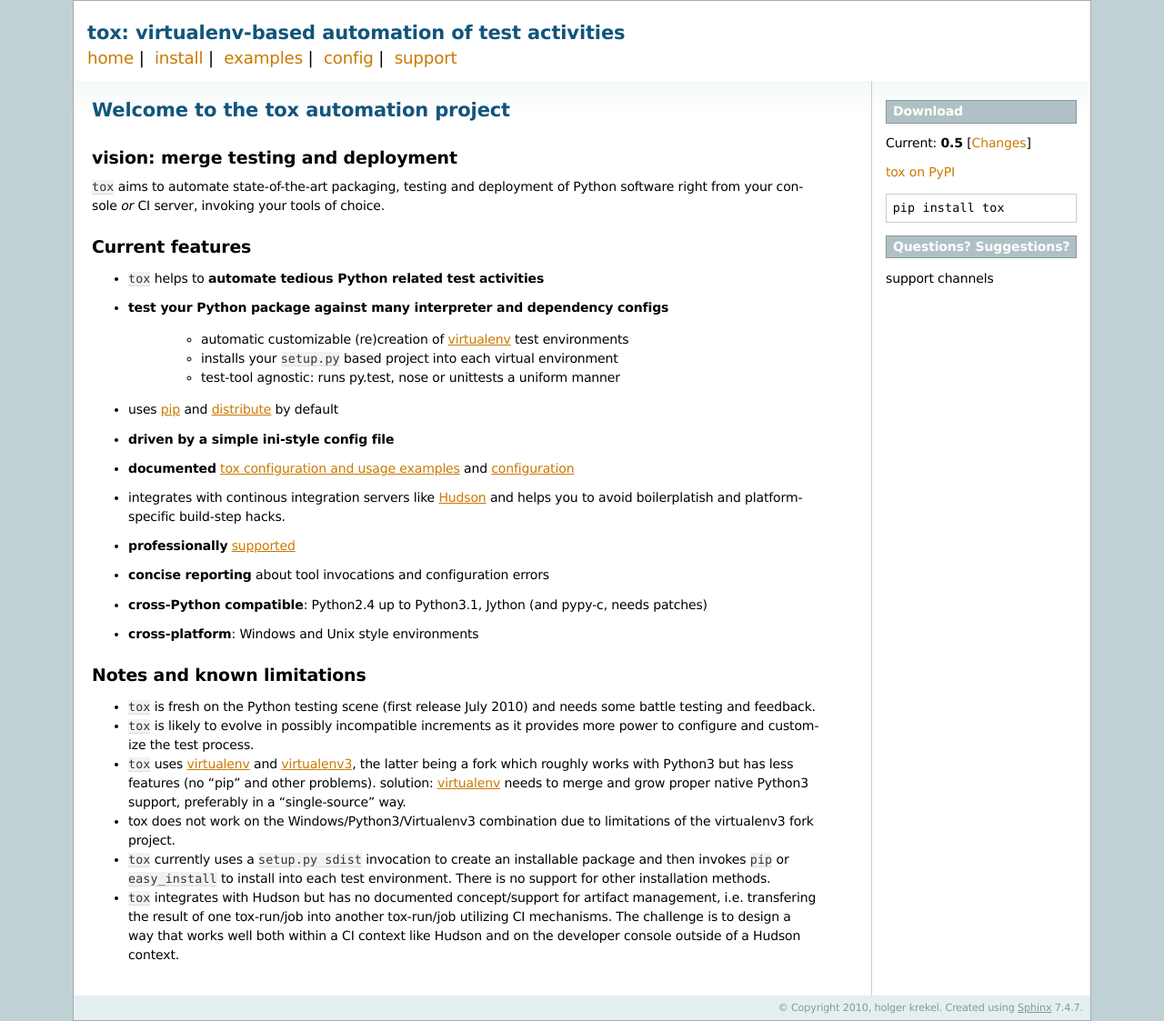
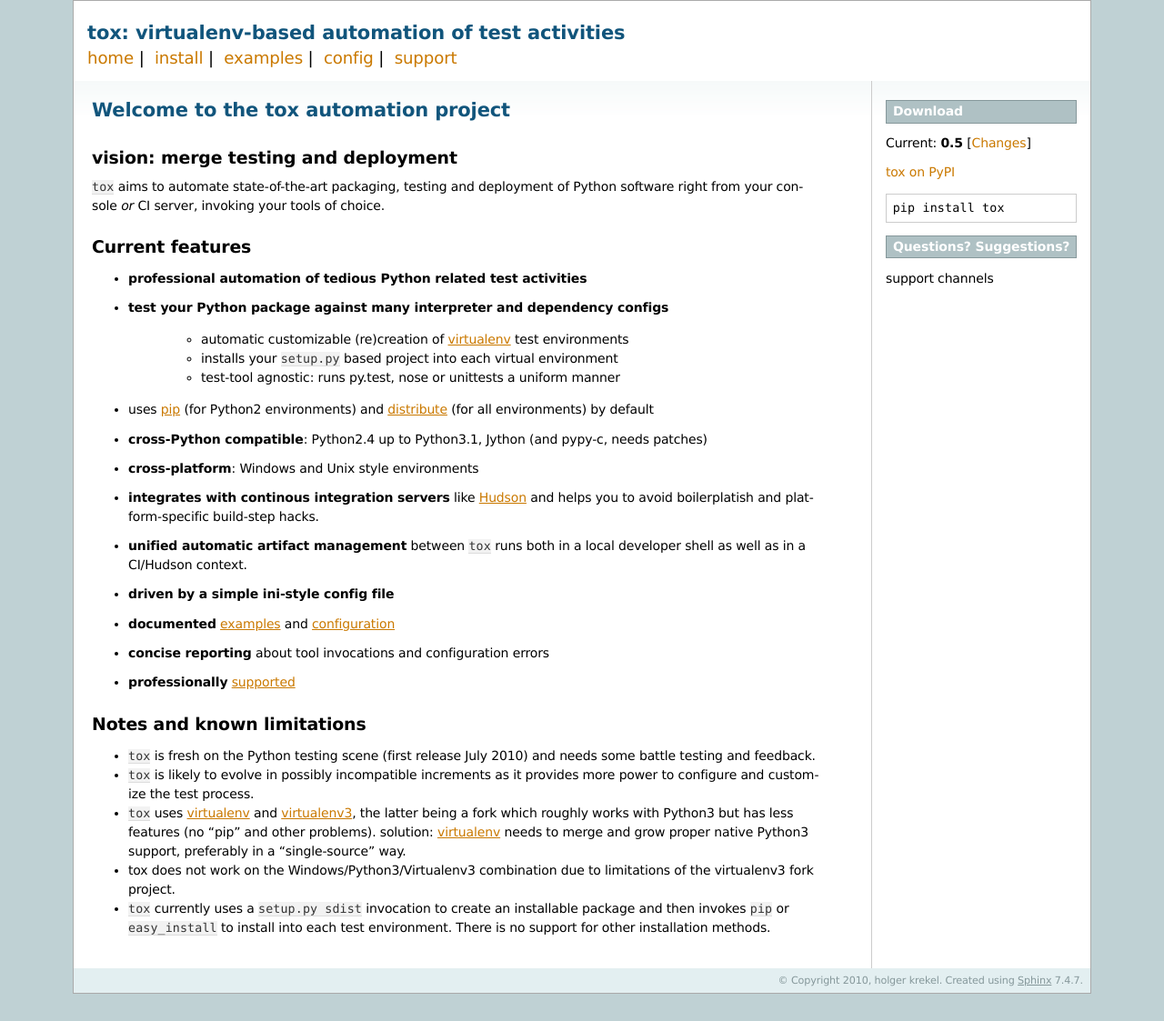
Before and after one commit to msabramo/tox, a Sphinx documentation site: the page built from doc/index.txt, in a window 1280 px wide. Shown: the whole page at 91% size. Built offline with Sphinx 7.4.7, drawn with Linux system fonts in a browser that asks for light colours; after the commit the page ends 1093 px from its top, so only the background shows below that.

Commit message:
update docs

```diff
--- a/doc/config.txt
+++ b/doc/config.txt
@@ -1,5 +1,5 @@
 
-tox configuration
+tox configuration specification
 ================================
 
 .. _ConfigParser: http://docs.python.org/library/configparser.html
--- a/doc/example/basic.txt
+++ b/doc/example/basic.txt
@@ -27,4 +27,6 @@
 
 you can run only tests on Python2.6.
 
+Checkout other :doc:`examples <../examples>`
+
 .. _virtualenv: http://pypi.python.org/pypi/virtualenv
--- a/doc/examples.txt
+++ b/doc/examples.txt
@@ -10,3 +10,4 @@
    example/nose.txt
    example/unittest
    example/general.txt
+   example/hudson.txt
--- a/doc/index.txt
+++ b/doc/index.txt
@@ -11,7 +11,7 @@
 Current features
 -------------------
 
-* ``tox`` helps to **automate tedious Python related test activities**
+* **professional automation of tedious Python related test activities**
 
 * **test your Python package against many interpreter and dependency configs**
 
@@ -21,22 +21,26 @@
 
     - test-tool agnostic: runs py.test, nose or unittests a uniform manner
 
-* uses pip_ and distribute_ by default
-
-* **driven by a simple ini-style config file**
-
-* **documented** :doc:`examples` and :doc:`configuration <config>`
-
-* integrates with continous integration servers like Hudson_ and helps
-  you to avoid boilerplatish and platform-specific build-step hacks.
-
-* **professionally** :doc:`supported <support>`
-
-* **concise reporting** about tool invocations and configuration errors
+* uses pip_ (for Python2 environments) and distribute_ (for all environments) by default
 
 * **cross-Python compatible**: Python2.4 up to Python3.1, Jython (and pypy-c, needs patches)
 
 * **cross-platform**: Windows and Unix style environments
+
+* **integrates with continous integration servers** like Hudson_ and helps
+  you to avoid boilerplatish and platform-specific build-step hacks.
+
+* **unified automatic artifact management** between ``tox`` runs both
+  in a local developer shell as well as in a CI/Hudson context.
+
+* **driven by a simple ini-style config file**
+
+* **documented** :doc:`examples <examples>` and :doc:`configuration <config>`
+
+* **concise reporting** about tool invocations and configuration errors
+
+
+* **professionally** :doc:`supported <support>`
 
 Notes and known limitations
 ----------------------------------
@@ -60,12 +64,6 @@
   install into each test environment.  There is no support for other
   installation methods.
 
-* ``tox`` integrates with Hudson but has no documented concept/support for
-  artifact management, i.e. transfering the result of one tox-run/job into
-  another tox-run/job utilizing CI mechanisms.  The challenge is to design
-  a way that works well both within a CI context like Hudson and on the
-  developer console outside of a Hudson context.
-
 .. _`tox.ini`: :doc:configfile
 
 .. toctree::
--- a/doc/install.txt
+++ b/doc/install.txt
@@ -9,6 +9,8 @@
 **Operating systems**: Linux, Windows, OSX, Unix
 
 **Installer Requirements**: setuptools_ or Distribute_
+
+**License**: GPLv2 or later
 
 **hg repository**: http://code.google.com/p/pytox/source/checkout
 
```
Also changed, not shown: doc/example/general.txt (+16 -12 lines), doc/example/hudson.txt (added, +80 -0 lines).
